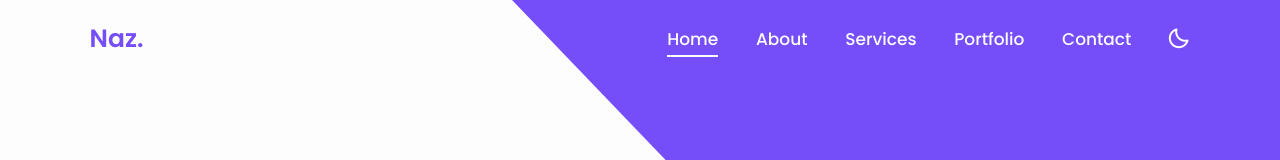
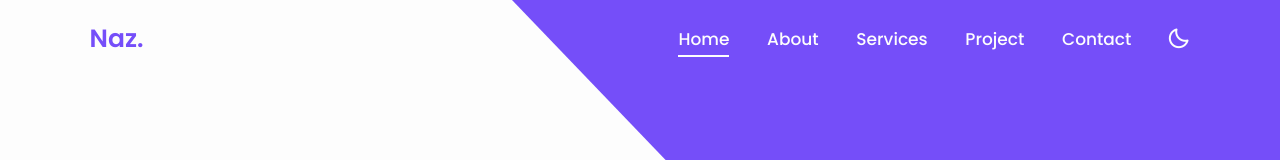
Before and after one commit to onlynazz/NazgarAbas, a plain HTML site: page index.html in a window 1280 px wide. Shown: the top 160 px of the page. Drawn offline with nearby package versions, Linux system fonts and the light colour scheme.

Commit message:
Update index.html

```diff
--- a/index.html
+++ b/index.html
@@ -27,7 +27,7 @@
         <a href="#home" class="active">Home</a>
         <a href="#about">About</a>
         <a href="#services">Services</a>
-        <a href="#portfolio">Portfolio</a>
+        <a href="#portfolio">Project</a>
         <a href="#contact">Contact</a>
       </nav>
 
```
